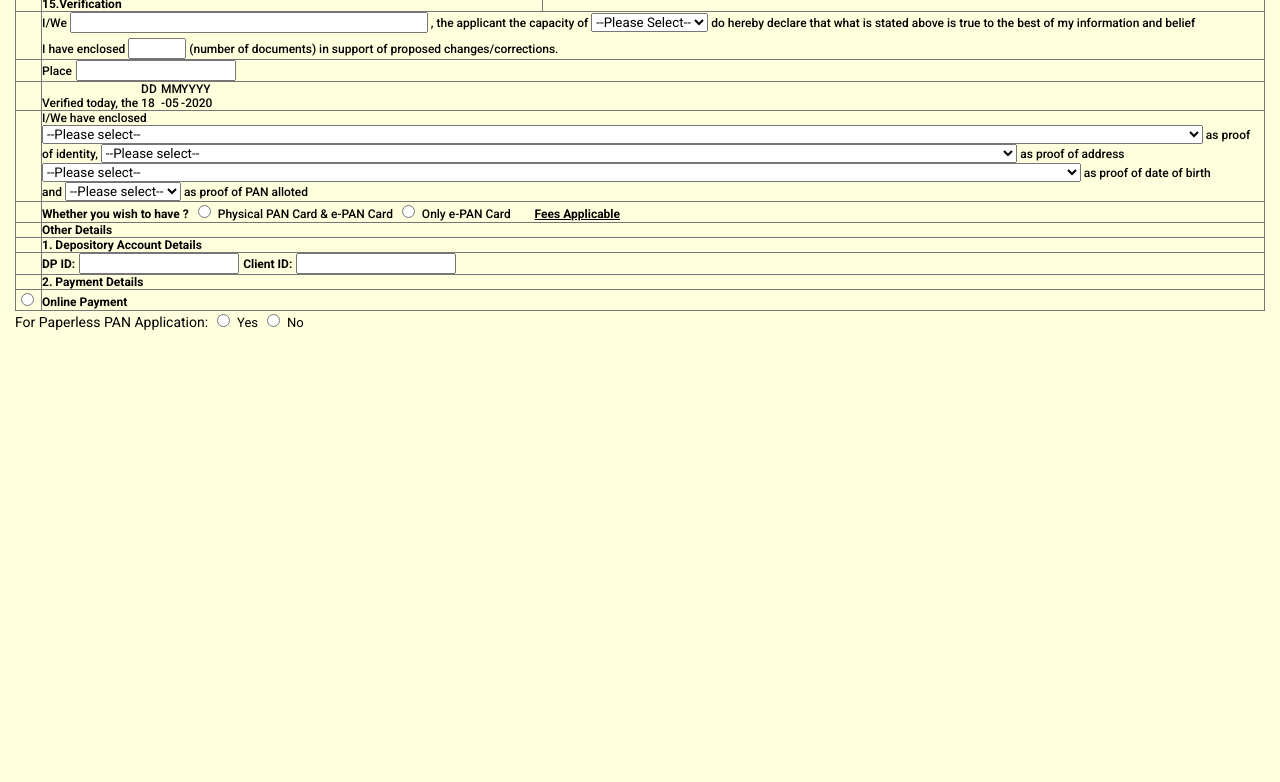
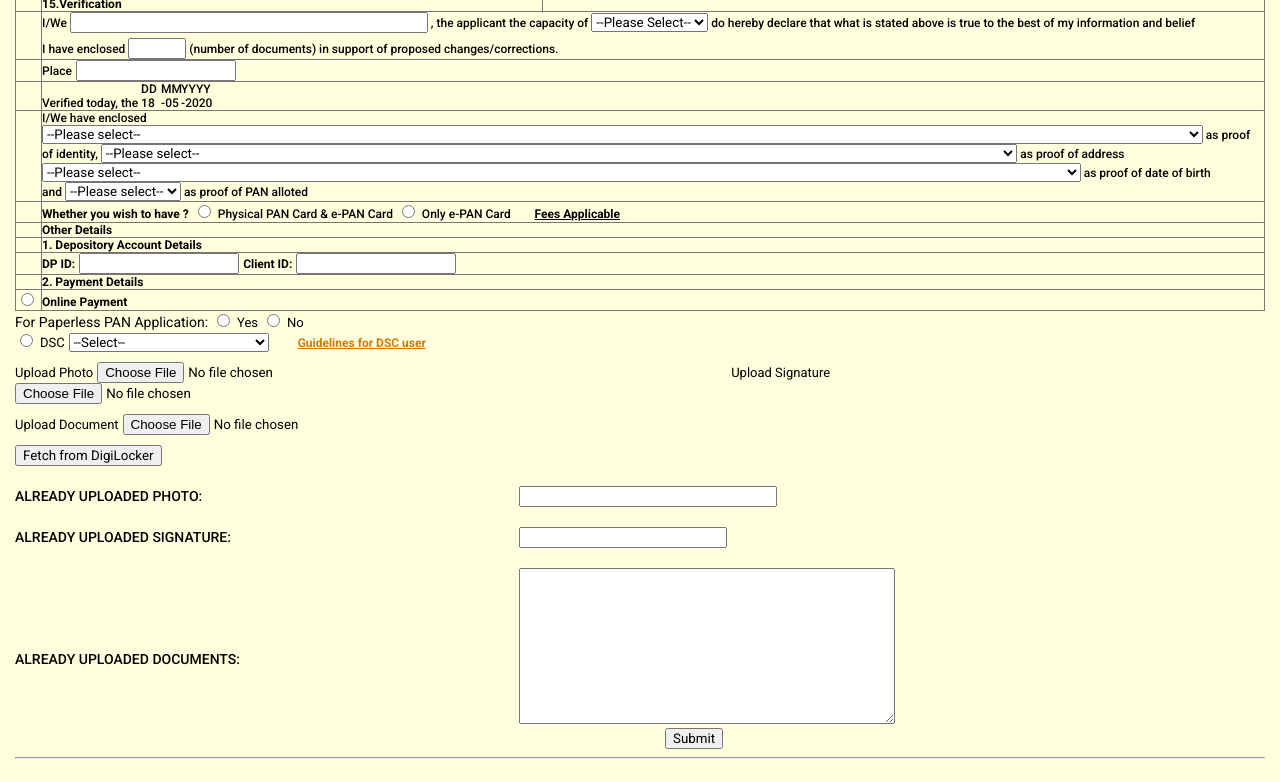
Before and after one commit to sk2111/pan-card-form-html, a plain HTML site: page index.html in a window 1280 px wide. Shown: the part 1106-1888 px from the top of the page. Before the commit the page ends 1452 px from the top, so only its background shows below. Drawn offline with Linux system fonts and the light colour scheme.

Commit message:
Add : Completed submit button
Signed-off-by: sk2111 <sathisht1996@gmail.com>

```diff
--- a/index.css
+++ b/index.css
@@ -58,7 +58,7 @@ td {
   font-size: 12px;
   font-weight: 500;
 }
-.field-title-big{
+.field-title-big {
   font-size: 14px;
   font-weight: 400;
 }
@@ -169,3 +169,39 @@ td {
 .ml-20 {
   margin-left: 20px;
 }
+.select-dsc {
+  width: 200px;
+  margin-right: 25px;
+}
+.mt-10 {
+  margin-top: 10px;
+}
+.mt-20 {
+  margin-top: 20px;
+}
+.upload-space {
+  margin-right: 30%;
+}
+.exisiting-label {
+  display: inline-block;
+  font-size: 14px;
+  font-weight: 500;
+  width: 500px;
+}
+.photo-width{
+  width:250px;
+}
+.sign-width{
+  width:200px;
+}
+.doc-width{
+  width:370px;
+  height:150px;
+}
+.upload-doc-label{
+  position: relative;
+  bottom: 60px;
+}
+.submit-button{
+  margin-left:650px;
+}
--- a/index.html
+++ b/index.html
@@ -860,6 +860,41 @@
           <input id="paperlessno" type="radio" name="paperlesspan"/>
           <label for="paperlessno">No</label>
         </div>
+        <div>
+          <input id="dsc" type="radio" name="dsc"/>
+          <label for="dsc">DSC</label>
+          <select class="select-dsc">
+            <option>--Select--</option>
+          </select>
+          <a href="https://www.google.com" target="_blank" class="anchor-guide field-title">Guidelines for DSC user</a>
+        </div>
+        <div class="mt-10">
+          <label for="photo-upload">Upload Photo</label>
+          <input id="photo-upload" class="upload-space" type="file" name="upload-photo">
+          <label for="sign-upload">Upload Signature</label>
+          <input id="sign-upload" class="upload-space" type="file" name="upload-sign">
+        </div>
+        <div class="mt-10">
+          <label for="doc-upload">Upload Document</label>
+          <input id="doc-upload" class="upload-space" type="file" name="upload-doc">
+        </div>
+        <button class="mt-10">Fetch from DigiLocker</button>
+        <div class="mt-20">
+          <div class="mt-10">
+            <label for="already-uploaded-photo" class="exisiting-label">ALREADY UPLOADED PHOTO:</label>
+            <input id="already-uploaded-photo" type="text"  class="photo-width"/>
+          </div>
+          <div class="mt-20">
+            <label for="already-uploaded-sign" class="exisiting-label">ALREADY UPLOADED SIGNATURE:</label>
+            <input id="already-uploaded-sign" type="text" class="sign-width"/>
+          </div>
+          <div class="mt-20">
+            <label for="already-uploaded-doc" class="exisiting-label upload-doc-label">ALREADY UPLOADED DOCUMENTS:</label>
+            <textarea id="already-uploaded-doc" type="text" class="doc-width"/> </textarea>
+          </div>
+          <button type="submit" class="submit-button">Submit</button>
+        </div>
+        <hr />
       </div>
     </form>
   </body>
```
